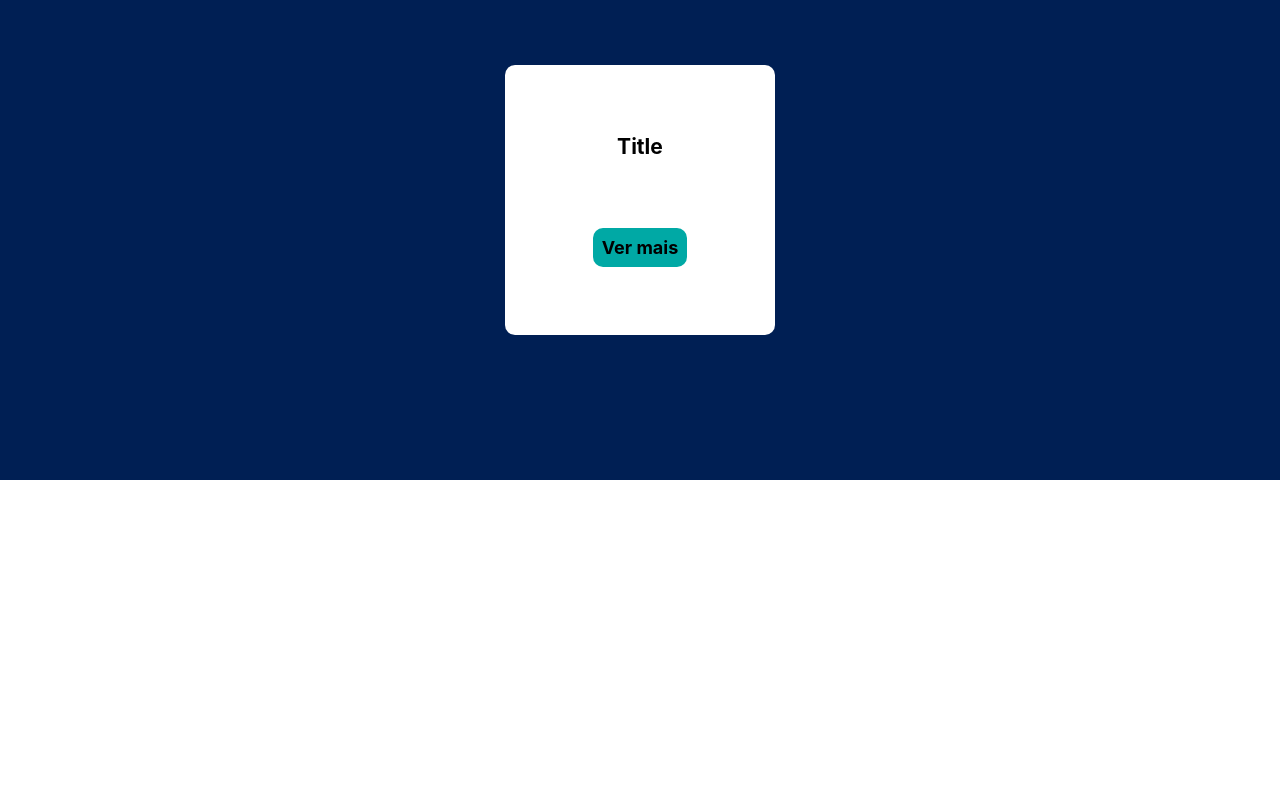
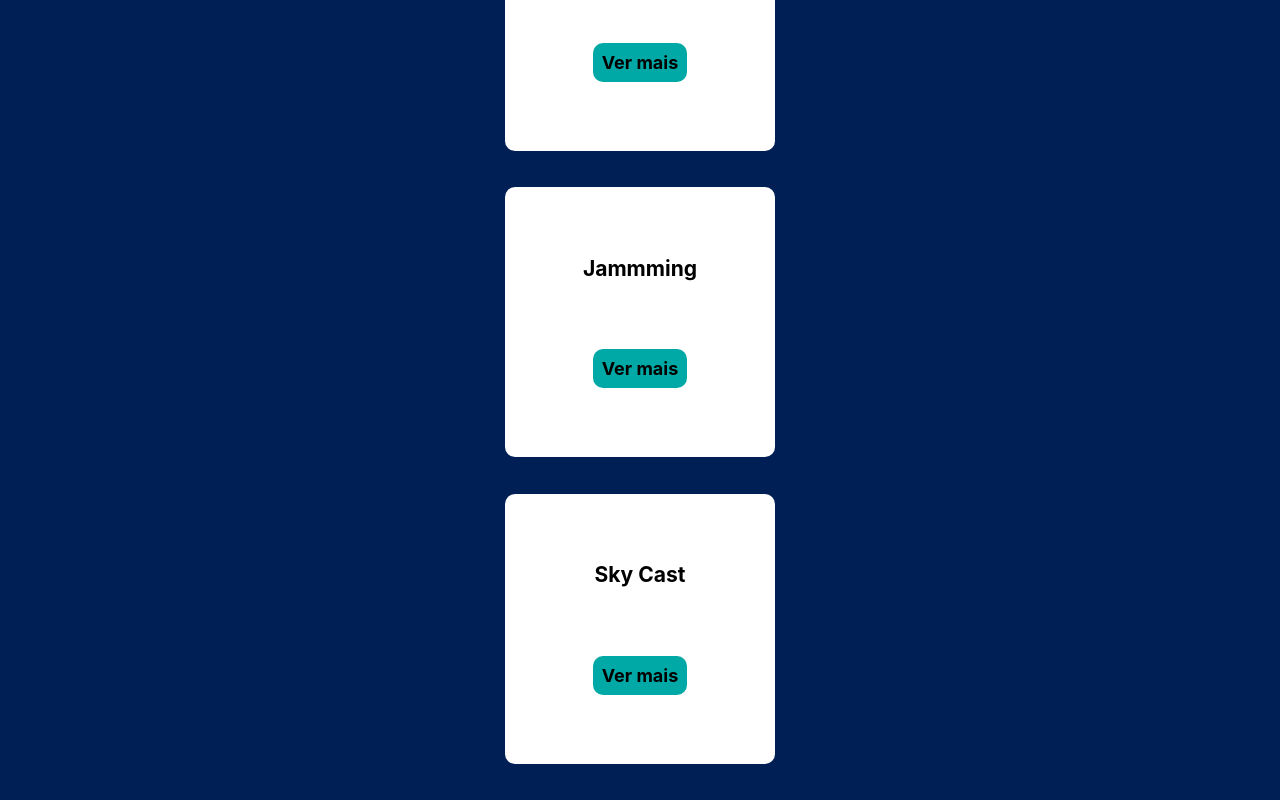
Before and after one commit to Vitor104/meu-portfolio, a React (Create React App) app: page /Projects in a window 1280 px wide. Shown: the part 640-1440 px from the top of the page. Before the commit the page ends 1120 px from the top, so only its background shows below. Built offline with nearby package versions, Linux system fonts and the light colour scheme.

Commit message:
praticamente finalizado

```diff
--- a/src/components/app/App.module.css
+++ b/src/components/app/App.module.css
@@ -7,7 +7,7 @@
 .appContainer {
   text-align: center;
   width: 100%;
-  height: 70em;
+  height: 90em;
   display: flex;
   flex-direction: column;
   background-color: #001F54;
@@ -16,6 +16,6 @@
 
 @media only screen and (min-width: 2560px) {
   .appContainer {
-    height: 100em;
+    height: 120em;
   }
 }
--- a/src/components/projects/projects.js
+++ b/src/components/projects/projects.js
@@ -11,15 +11,29 @@ function Projects () {
             </div>
 
             <section className={styles.projectsWindow}>
-                <h3>Title</h3>
-                <Link className={styles.button}>
+                <h3>SunSplash Haven</h3>
+                <Link to="https://vitor104.github.io/catalogo-de-produtos/index.html" className={styles.button}>
                     Ver mais
                 </Link>
             </section>
 
             <section className={styles.projectsWindow}>
-                <h3>Title</h3>
-                <Link className={styles.button}>
+                <h3>Calculator</h3>
+                <Link to="https://vitor104.github.io/calculator/" className={styles.button}>
+                    Ver mais
+                </Link>
+            </section>
+
+            <section className={styles.projectsWindow}>
+                <h3>Jammming</h3>
+                <Link to="https://reactmusicappjam.netlify.app/" className={styles.button}>
+                    Ver mais
+                </Link>
+            </section>
+
+            <section className={styles.projectsWindow}>
+                <h3>Sky Cast</h3>
+                <Link to="https://skycastdaily.netlify.app/" className={styles.button}>
                     Ver mais
                 </Link>
             </section>
--- a/src/components/projects/projects.module.css
+++ b/src/components/projects/projects.module.css
@@ -7,7 +7,7 @@
   .projectsContainer {
     color: white;
     width: 100%;
-    height: 60em;
+    height: 90em;
     display: flex;
     flex-direction: column;
     align-items: center;
@@ -67,10 +67,11 @@
   @media only screen and (min-width: 2560px) {
 
     .projectsContainer {
-      height: 80em;
+      height: 120em;
     }
 
     .projectsWindow {
+      height: 10em;
       font-size: xx-large;
     }
 
```
